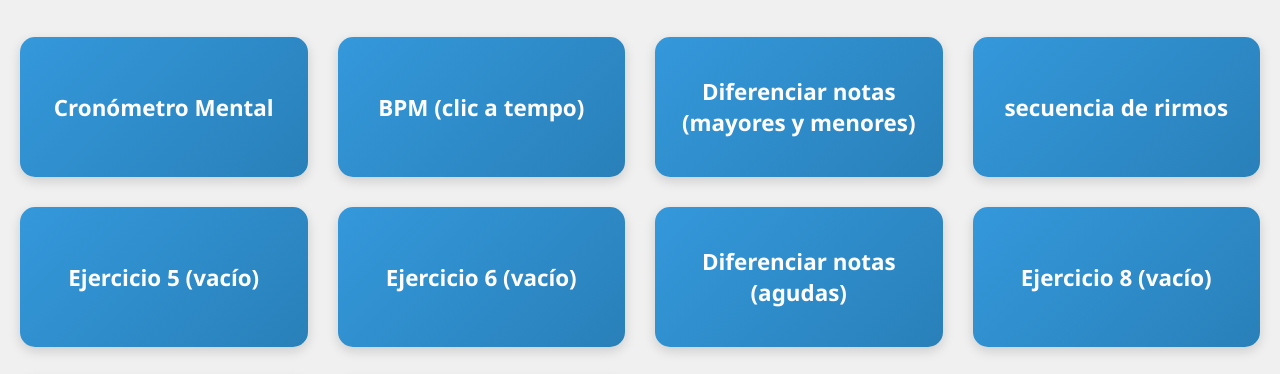
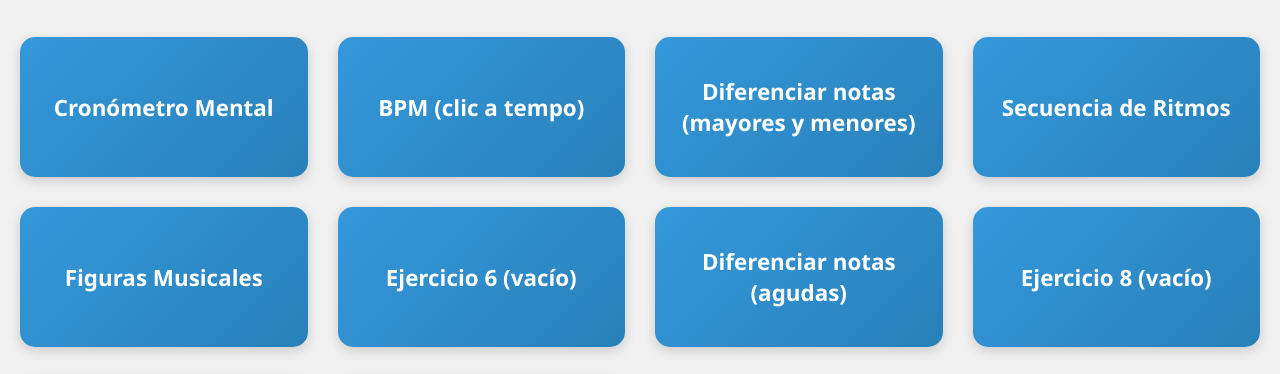
Before and after one commit to CesarRicardo95/schoolae-ejercicios, a plain HTML site: page index.html in a window 1280 px wide. Shown: the part 251-625 px from the top of the page. Drawn offline with Linux system fonts and the light colour scheme.

Commit message:
Update index.html

```diff
--- a/index.html
+++ b/index.html
@@ -18,8 +18,8 @@
         <a class="ejercicio" href="cronometro.html">Cronómetro Mental</a>
         <a class="ejercicio" href="bpm.html">BPM (clic a tempo)</a>
         <a class="ejercicio" href="acordes">Diferenciar notas (mayores y menores)</a>
-        <a class="ejercicio" href="ritmo">secuencia de rirmos </a>
-        <a class="ejercicio" href="#">Ejercicio 5 (vacío)</a>
+        <a class="ejercicio" href="ritmo">Secuencia de Ritmos </a>
+        <a class="ejercicio" href="figuras">Figuras Musicales</a>
         <a class="ejercicio" href="#">Ejercicio 6 (vacío)</a>
         <a class="ejercicio" href="frecuencias">Diferenciar notas (agudas)</a>
         <a class="ejercicio" href="#">Ejercicio 8 (vacío)</a>
```
